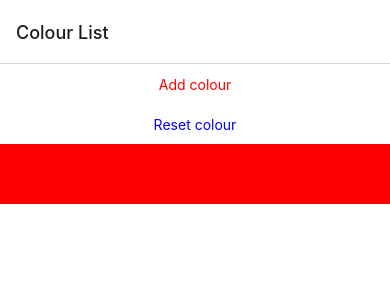
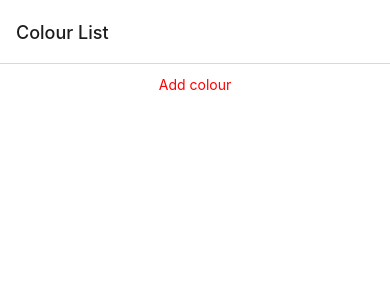
Before and after one commit to bijukp351/pcmob3-1, a React Native app: screen / in a window 390 px wide. Shown: the top 300 px of the page. Built offline with nearby package versions, Linux system fonts and the light colour scheme.

Commit message:
Added detail screen

```diff
--- a/App.js
+++ b/App.js
@@ -1,37 +1,12 @@
 import { StatusBar } from "expo-status-bar";
 import React, { useState } from "react";
-import { FlatList, StyleSheet, TouchableOpacity, Text, View } from "react-native";
+import { StyleSheet, Text, View, FlatList, TouchableOpacity } from "react-native";
 import { createStackNavigator } from "@react-navigation/stack";
 import { NavigationContainer } from "@react-navigation/native";
 import BlockRGB from "./BlockRGB";
 
-function HomeScreen() {
-  const [colorArray, setColorArray] = useState([
-
-    { red: 255, green: 0, blue: 0, id: "0" }
-
-  ])
-
-  function addColor() {
-    setColorArray([
-
-      {
-        red: Math.floor(Math.random() * 256),
-        green: Math.floor(Math.random() * 256),
-        blue: Math.floor(Math.random() * 256),
-        id: `${colorArray.length}`,
-      },
-      ...colorArray,
-    ]);
-  }
-
-
-
-
-
-  function resetColor() {
-    setColorArray([])
-  }
+function HomeScreen({ navigation }) {
+  const [colorArray, setColorArray] = useState([]);
 
   function renderItem({ item }) {
     return (
@@ -43,7 +18,17 @@ function HomeScreen() {
     );
   }
 
-
+  function addColor() {
+    setColorArray([
+      ...colorArray,
+      {
+        red: Math.floor(Math.random() * 256),
+        green: Math.floor(Math.random() * 256),
+        blue: Math.floor(Math.random() * 256),
+        id: `${colorArray.length}`,
+      },
+    ]);
+  }
 
   return (
     <View style={styles.container}>
@@ -53,16 +38,29 @@ function HomeScreen() {
       >
         <Text style={{ color: "red" }}>Add colour</Text>
       </TouchableOpacity>
-      <TouchableOpacity
-        style={{ height: 40, justifyContent: "center" }}
-        onPress={resetColor}
-      >
-        <Text style={{ color: "blue" }}>Reset colour</Text>
-      </TouchableOpacity>
       <FlatList style={styles.list} data={colorArray} renderItem={renderItem} />
     </View>
   );
+}
 
+function DetailsScreen({ route }) {
+
+  const { red, green, blue } = route.params;
+
+  return (
+    <View
+      style={[
+        styles.container,
+        { backgroundColor: `rgb(${red}, ${green}, ${blue})` },
+      ]}
+    >
+      <View style={{ padding: 30 }}>
+        <Text style={styles.detailText}>Red: {red}</Text>
+        <Text style={styles.detailText}>Green: {green}</Text>
+        <Text style={styles.detailText}>Blue: {blue}</Text>
+      </View>
+    </View>
+  );
 }
 
 const Stack = createStackNavigator();
@@ -72,7 +70,7 @@ export default function App() {
     <NavigationContainer>
       <Stack.Navigator>
         <Stack.Screen name="Colour List" component={HomeScreen} />
-
+        <Stack.Screen name="DetailsScreen" component={DetailsScreen} />
       </Stack.Navigator>
     </NavigationContainer>
   );
@@ -88,5 +86,8 @@ const styles = StyleSheet.create({
   list: {
     width: "100%",
   },
-
+  detailText: {
+    fontSize: 24,
+    marginBottom: 20,
+  },
 });
```
